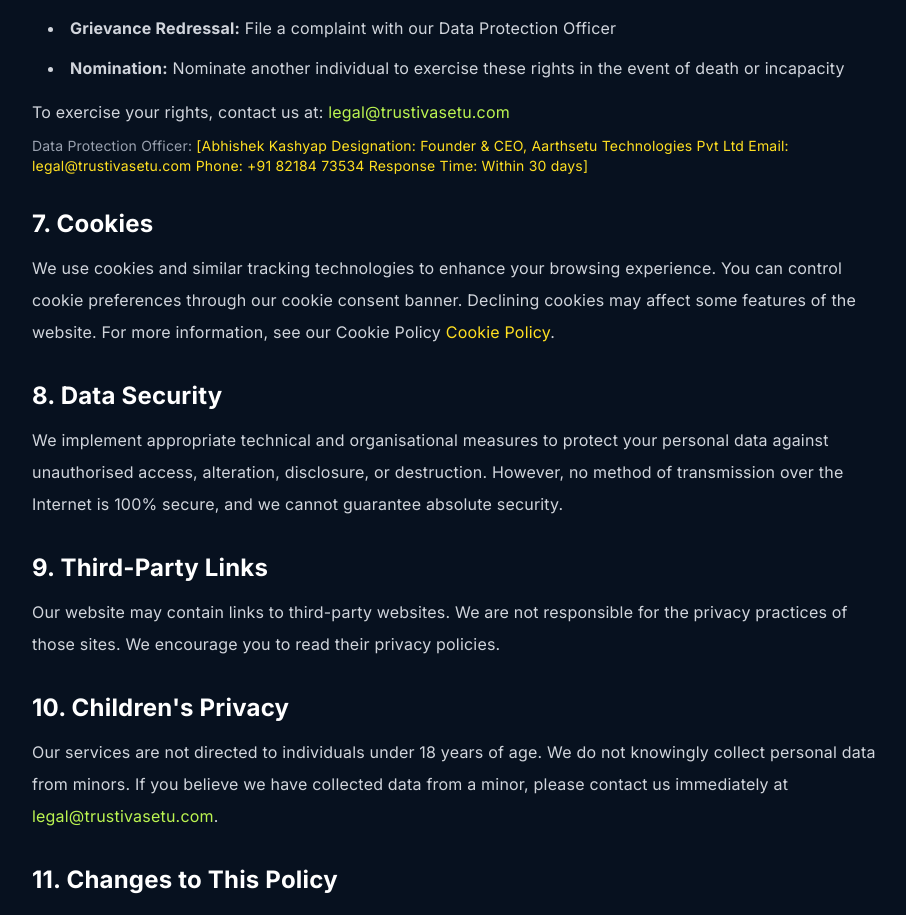
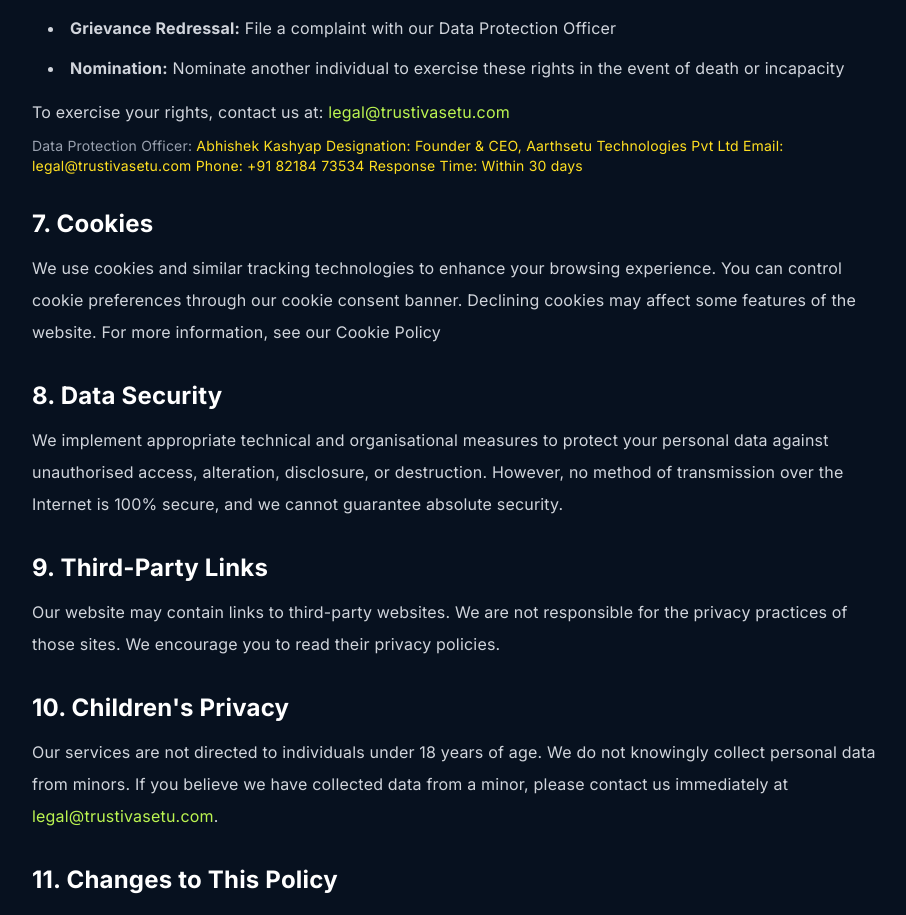
Before and after one commit to TrustivaSetu/TRUSTIVASETU-WEBSITE, a Next.js app: page /privacy-policy in a window 1280 px wide. Shown: the part 2162-3077 px from the top of the page, without its empty margins (184-1090 px from the left). Built offline with nearby package versions, Linux system fonts and the light colour scheme; a web font is replaced by a local one.

Commit message:
fix: remove remaining brackets in privacy policy

```diff
--- a/app/privacy-policy/page.tsx
+++ b/app/privacy-policy/page.tsx
@@ -126,11 +126,11 @@ export default function PrivacyPolicyPage() {
               <a href={`mailto:${EMAIL}`} className="text-lime-300 hover:underline">{EMAIL}</a>
             </p>
             <p className="mt-2 text-sm text-gray-400">
-              Data Protection Officer: <span className="text-yellow-300">[Abhishek Kashyap
+              Data Protection Officer: <span className="text-yellow-300">Abhishek Kashyap
 Designation: Founder & CEO, Aarthsetu Technologies Pvt Ltd
 Email: legal@trustivasetu.com
 Phone: +91 82184 73534
-Response Time: Within 30 days]</span>
+Response Time: Within 30 days</span>
             </p>
           </section>
 
@@ -141,7 +141,7 @@ Response Time: Within 30 days]</span>
               You can control cookie preferences through our cookie consent banner.
               Declining cookies may affect some features of the website.
               For more information, see our Cookie Policy{" "}
-              <span className="text-yellow-300">Cookie Policy</span>.
+
             </p>
           </section>
 
```
